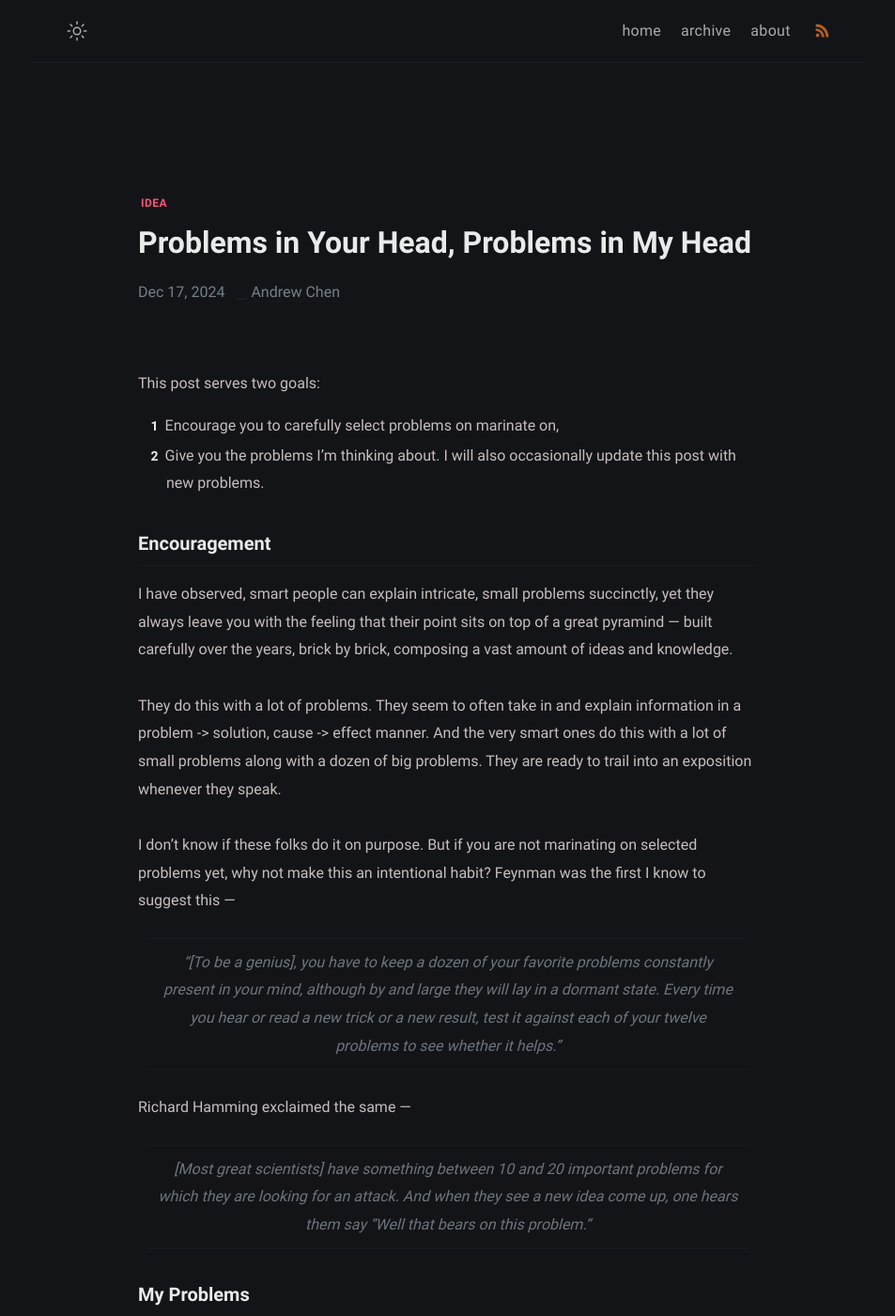
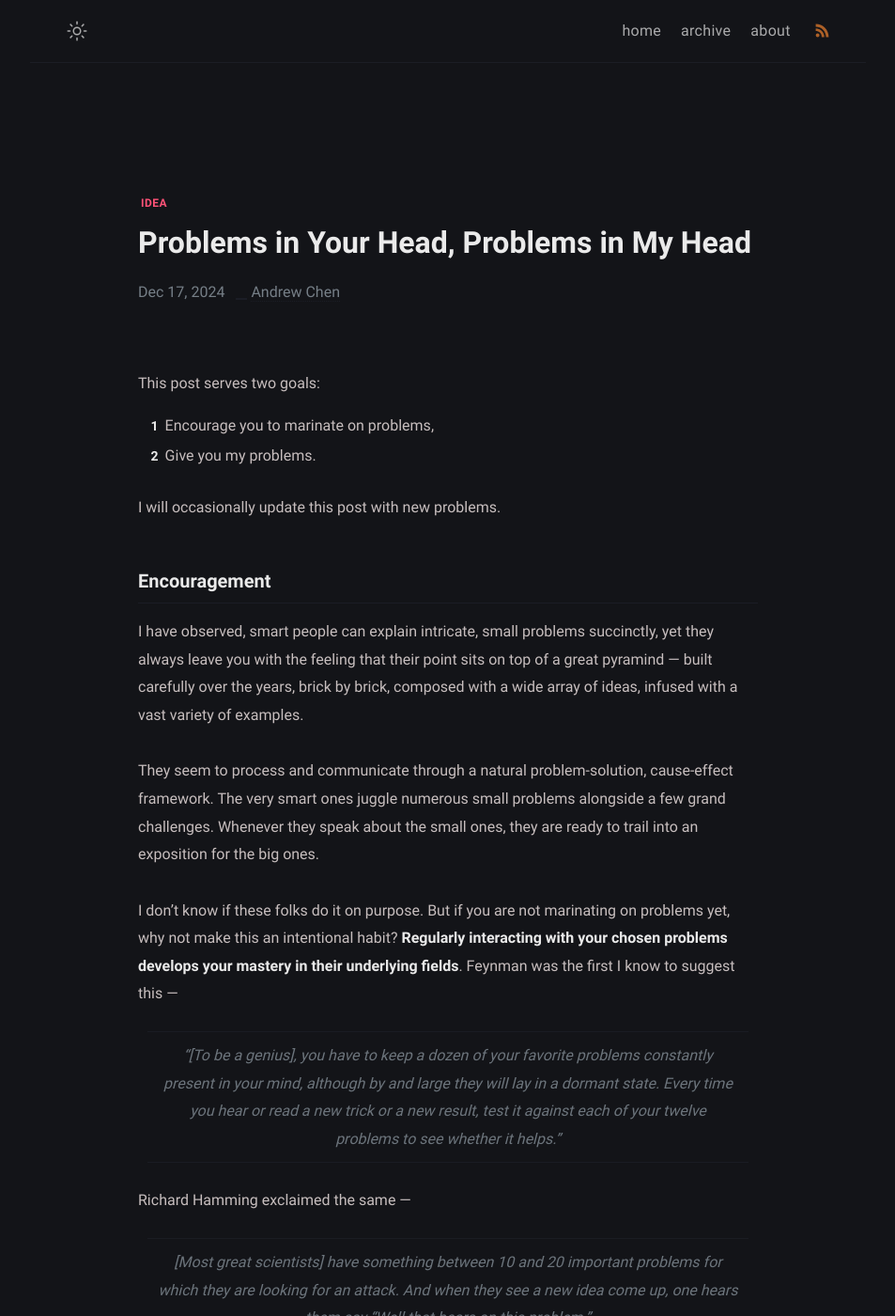
Before and after one commit to BlastWind/unfooling_blog, a Jekyll site: the page built from _posts/2024-12-17-problems-to-keep-in-your-head.markdown, in a window 1280 px wide and 1400 px high. Shown: the whole window at 94% size, without its empty margins (163-1116 px from the left). Built offline with Jekyll 4.4.1, drawn with Linux system fonts in a browser that asks for light colours.

Commit message:
format, rephrase

```diff
--- a/_posts/2024-12-17-problems-to-keep-in-your-head.markdown
+++ b/_posts/2024-12-17-problems-to-keep-in-your-head.markdown
@@ -8,26 +8,28 @@ tags:
 ---
 
 This post serves two goals:
-1. Encourage you to carefully select problems on marinate on,
-2. Give you the problems I'm thinking about. I will also
-occasionally update this post with new problems.
+1. Encourage you to marinate on problems,
+2. Give you my problems.
+
+I will occasionally update this post with new problems.
 
 ### Encouragement
 I have observed, smart people can explain intricate, small problems
 succinctly, yet they always leave you with the feeling
 that their point sits on top of a great pyramind — built
 carefully over the years, brick by brick,
-composing a vast amount of ideas and knowledge.
+composed with a wide array of ideas, infused with a vast variety of examples.
 
-They do this with a lot of problems.
-They seem to often take in and explain information in a problem -> solution,
-cause -> effect manner. And the very smart ones do this with a lot of small problems
-along with a dozen of big problems. They are ready to
-trail into an exposition whenever they speak.
+They seem to process and communicate through a natural
+problem-solution, cause-effect framework. The very smart ones juggle
+numerous small problems alongside a few grand challenges. Whenever
+they speak about the small ones, they are ready to
+trail into an exposition for the big ones.
 
 I don't know if these folks do it on purpose. But if you are
-not marinating on selected problems yet, why not make this an intentional habit?
-Feynman was the first I know to suggest this —
+not marinating on problems yet, why not make this an intentional habit?
+**Regularly interacting with your chosen problems
+develops your mastery in their underlying fields**. Feynman was the first I know to suggest this —
 > "[To be a genius],
 > you have to keep a dozen of your favorite problems constantly present
 > in your mind, although by and large they will lay in a dormant state.
@@ -44,7 +46,7 @@ Richard Hamming exclaimed the same —
 I am formulating my initial problem list as of writing (Dec 2024). I stumbled upon these through personal curiosities, but expect
 future listings to be inspired by my colleagues, or by you, my reader.
 
-- The Expression Problem.
+##### The Expression Problem.
 
 Category: Software engineering.
 
@@ -55,7 +57,7 @@ effect systems in Haskell make for the cleanest approach. But I am far from
 gathering all of the possibilities (other languages? Type-level or term-level?).
 I should also make note of architectures/features that don't solve the expression problem.
 
-- Extent of the Curry-Howard correspondence.
+##### Extent of the Curry-Howard correspondence.
 
 Category: Type theory.
 
@@ -72,7 +74,7 @@ Logic can be encoded in lambda calculi.
 Where is the extent of this interpretation? I should think about Curry-Howard
 whenever I encounter logic in type theory, and vice versa.
 
-- Integrating formal verifications in Turing-complete languages.
+##### Integrating formal verifications in Turing-complete languages.
 
 Category: Type theory.
 
@@ -88,7 +90,7 @@ whole year since I was finishing up senior year. I did complete software foundat
 since my graduation in May, and, coincidentally, I am employed on a program that deals
 precisely with this.
 
-- Building a microbiology for LLMs.
+##### Building a microbiology for LLMs.
 
 Category: LLM interpretability.
 
@@ -96,7 +98,7 @@ Intro: I first came across the field in Dec 2023 through the transformer circuit
 Reflection questions: "Is this a technique that validates interpretation (refining the microscope's lens)?
 Is this fundamental (coining a new cell type)?"
 
-- Providing more rigor for LLMs.
+##### Providing more rigor for LLMs.
 
 Category: Category theory, LLM, neurosymbolism.
 
```
